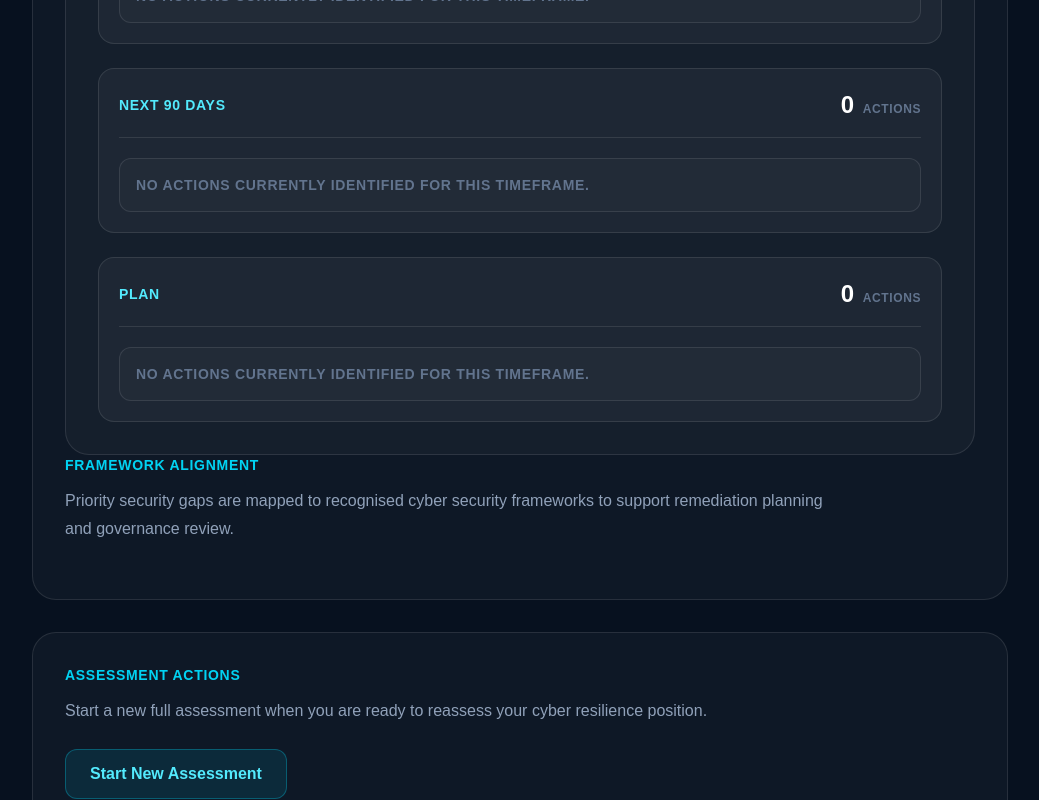
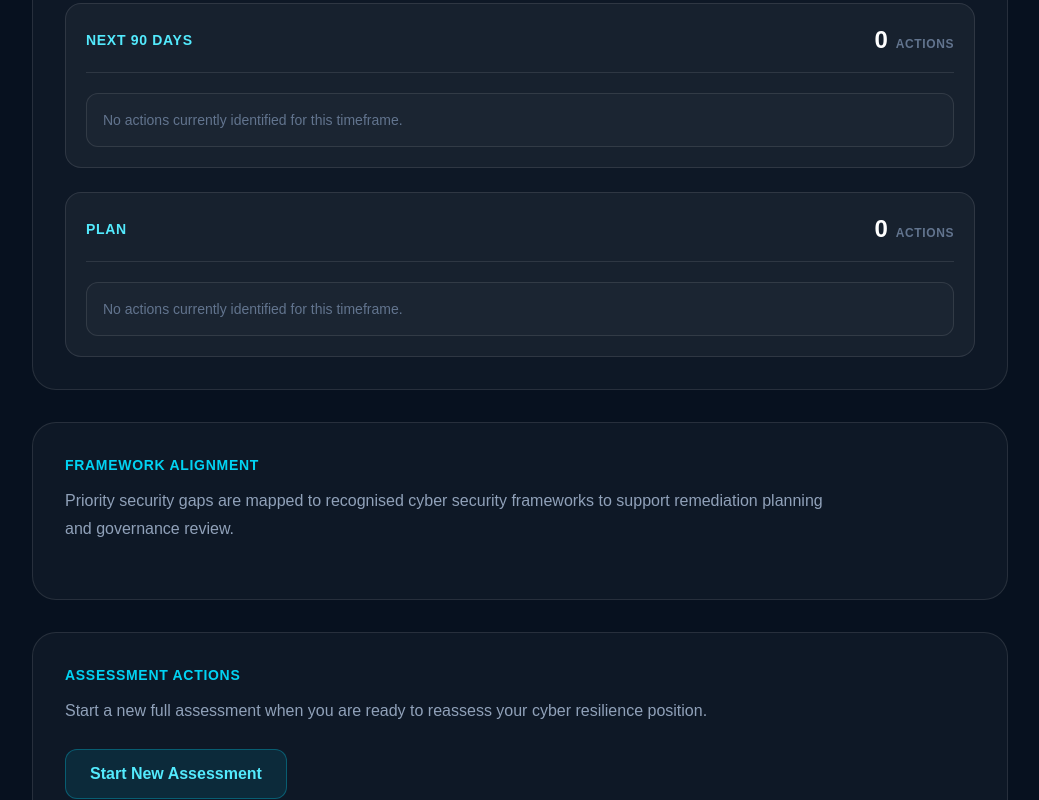
Before and after one commit to DrMesutInan-SFHEA/cyberscorehub, a Next.js app: page /assessment/full/results in a window 1280 px wide. Shown: the part 3700-4500 px from the top of the page, without its empty margins (120-1159 px from the left). Built offline with nearby package versions, Linux system fonts and the light colour scheme.

Commit message:
Fix report section structure

```diff
--- a/src/app/assessment/full/results/page.tsx
+++ b/src/app/assessment/full/results/page.tsx
@@ -662,8 +662,7 @@
   </div>
 </section>
 
-<section className="mt-8 rounded-3xl border border-white/10 bg-white/[0.03] p-8">
-  <div className="text-sm font-semibold uppercase tracking-wider text-cyan-400">
+
     <section className="mt-8 rounded-3xl border border-white/10 bg-white/[0.03] p-8">
   <div className="text-sm font-semibold uppercase tracking-wider text-cyan-400">
     Remediation Roadmap
@@ -735,6 +734,9 @@
     ))}
   </div>
 </section>
+
+<section className="mt-8 rounded-3xl border border-white/10 bg-white/[0.03] p-8">
+  <div className="text-sm font-semibold uppercase tracking-wider text-cyan-400">
     Framework Alignment
   </div>
 
```
